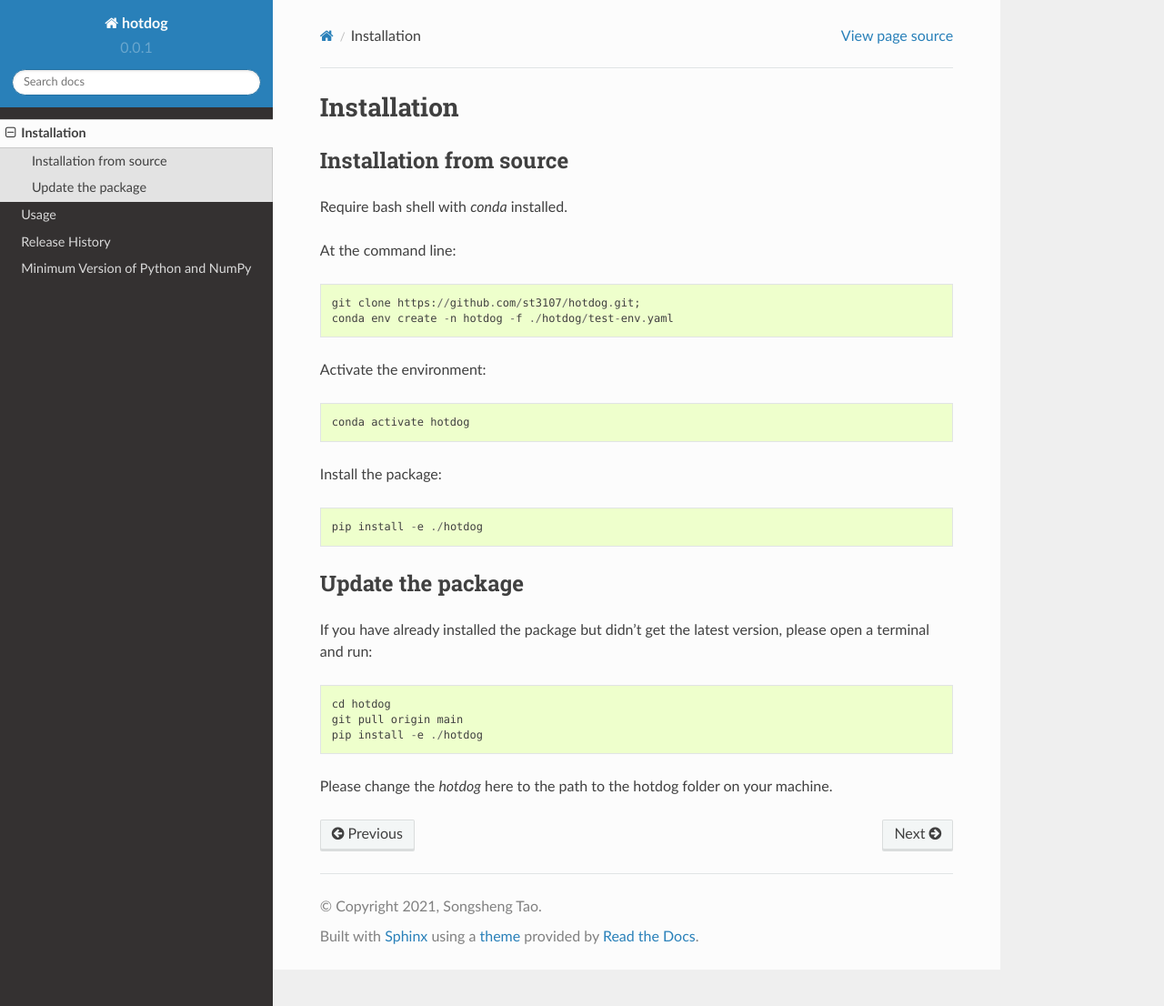
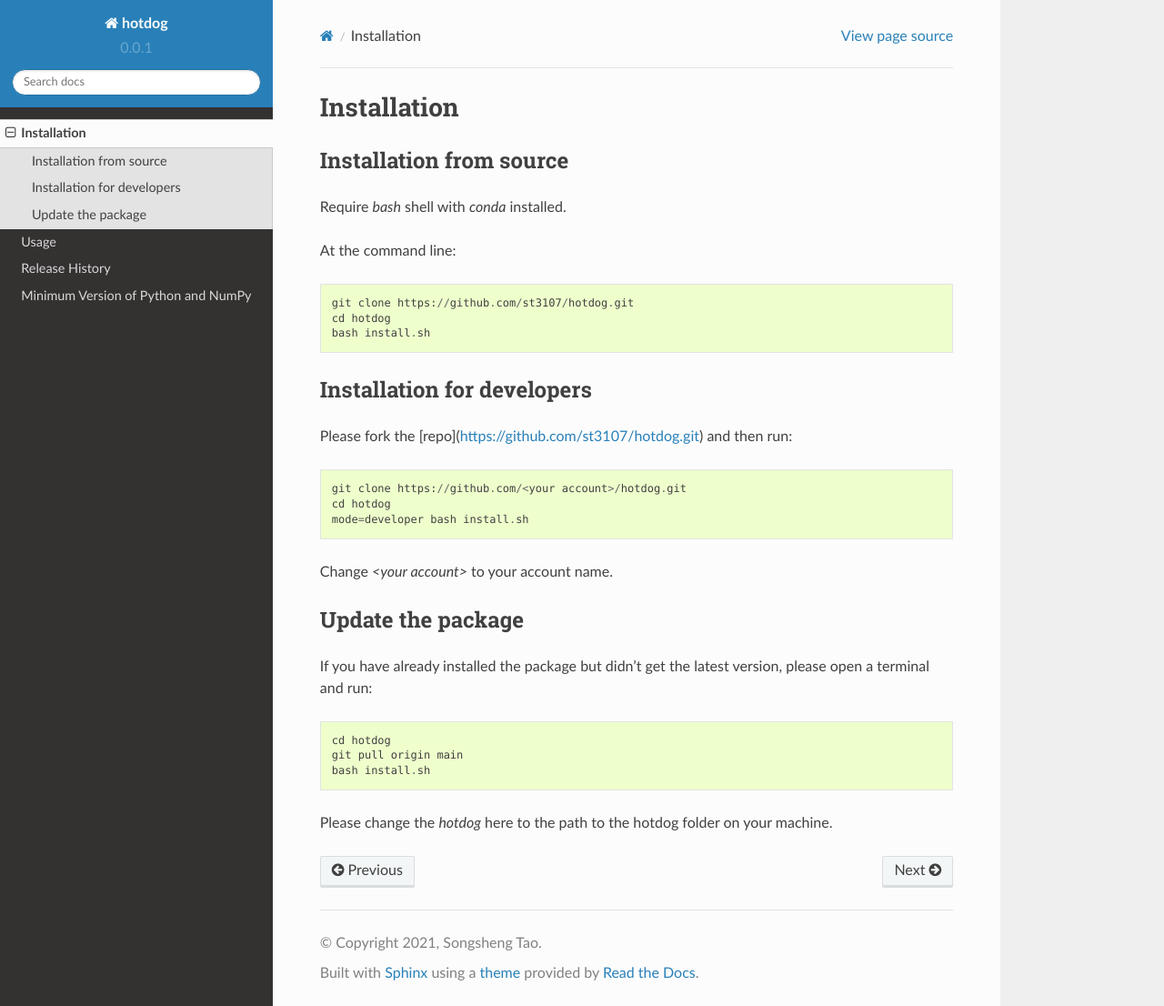
Before and after one commit to st3107/hotdog, a Sphinx documentation site: the page built from docs/source/installation.rst, in a window 1280 px wide and 1106 px high. Shown: the whole window at 91% size. Built offline with Sphinx 7.4.7 and the Read the Docs theme 2.0.0, drawn with Linux system fonts in a browser that asks for light colours.

Commit message:
MNT: update installation instruction MNT: add badges

```diff
--- a/docs/source/installation.rst
+++ b/docs/source/installation.rst
@@ -2,25 +2,29 @@
 Installation
 ============
 
+
 Installation from source
 ------------------------
 
-Require bash shell with `conda` installed.
+Require `bash` shell with `conda` installed.
 
 At the command line::
 
-    git clone https://github.com/st3107/hotdog.git;
-    conda env create -n hotdog -f ./hotdog/test-env.yaml
-
-Activate the environment::
-
-    conda activate hotdog
-
-Install the package::
-
-    pip install -e ./hotdog
+    git clone https://github.com/st3107/hotdog.git
+    cd hotdog
+    bash install.sh
 
 
+Installation for developers
+---------------------------
+
+Please fork the [repo](https://github.com/st3107/hotdog.git) and then run::
+
+    git clone https://github.com/<your account>/hotdog.git
+    cd hotdog
+    mode=developer bash install.sh
+
+Change `<your account>` to your account name.
 
 Update the package
 ------------------
@@ -29,6 +33,6 @@ If you have already installed the package but didn't get the latest version, ple
 
     cd hotdog
     git pull origin main
-    pip install -e ./hotdog
+    bash install.sh
 
 Please change the `hotdog` here to the path to the hotdog folder on your machine.
```
Also changed, not shown: README.rst (+31 -10 lines).
